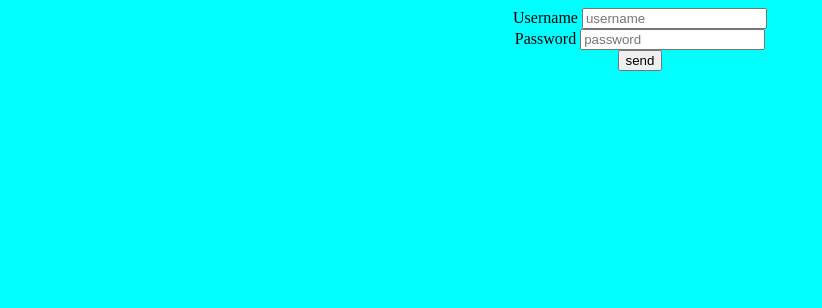
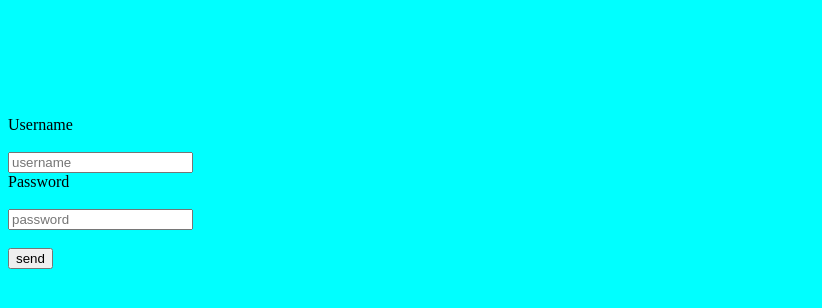
Before and after one commit to mordikris/fullstack2022progix, a plain HTML site: page lesson_24/src/login.html in a window 1280 px wide. Shown: the whole page, without its empty margins (0-822 px from the left). Drawn offline with Linux system fonts and the light colour scheme; files whose address does not match are found by name.

Commit message:
Update login.html

```diff
--- a/lesson_24/src/login.html
+++ b/lesson_24/src/login.html
@@ -9,15 +9,18 @@
     <title>Log In</title>
 </head>
 <body>
-    <div  class="div1">
-    <form action="/login" method="post">
-        <label for="username"> Username </label>
-        <input type="text" id = "username" placeholder="username"><br>
-        <label for="password"> Password </label>
-        <input type="text" id = "password" placeholder="password"><br>
-        <button onclick="login()" type="submit"> send </button>
-
-    </form>
+    <div><br><br><br><br><br><br>
+        <div class="dD">
+    <form action="/login" method="post" target="_self">
+        <label for="username"> Username </label><br><br>
+        <input type="text" id = "username" name="username" placeholder="username"><br>
+        <label for="password"> Password </label><br><br>
+        <input type="text" id = "password" name="password" placeholder="password"><br>
+    </form><br>
+        </div>
+        <div class="dD">
+        <button type="submit" onclick="login()"> send </button>
+        </div>
     </div>
 </body>
 </html>
```
